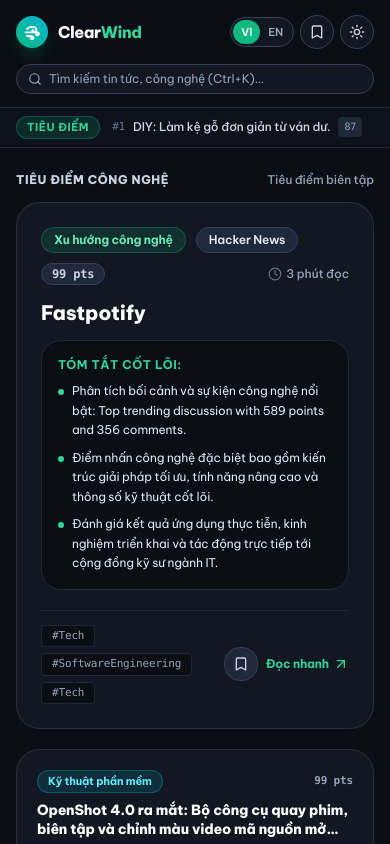
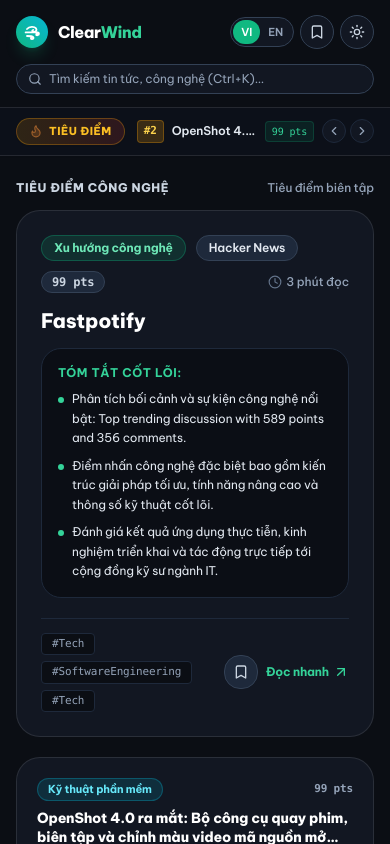
Before and after one commit to ClearWind9u/ClearWind-Tech-News, a Next.js app: page / in a window 390 px wide. Shown: the top 844 px of the page. Built offline with nearby package versions, Linux system fonts and the light colour scheme.

Commit message:
feat(ui): redesign Trending Ticker with strict hot score sorting, mobile auto-slider and navigation controls

```diff
--- a/components/TrendingTicker.tsx
+++ b/components/TrendingTicker.tsx
@@ -1,8 +1,9 @@
 'use client';
 
-import React from 'react';
+import React, { useState, useEffect } from 'react';
 import { NewsItem } from '../types/news';
 import { useBilingual } from './BilingualContext';
+import { Flame, ChevronLeft, ChevronRight, TrendingUp } from 'lucide-react';
 
 interface TrendingTickerProps {
   articles: NewsItem[];
@@ -11,34 +12,120 @@
 
 export const TrendingTicker: React.FC<TrendingTickerProps> = ({ articles, onSelectArticle }) => {
   const { lang, t } = useBilingual();
+  const [currentIndex, setCurrentIndex] = useState(0);
+  const [isPaused, setIsPaused] = useState(false);
 
-  if (!articles || articles.length === 0) return null;
+  // Strictly sort by hottest score
+  const topTrending = React.useMemo(() => {
+    if (!articles || articles.length === 0) return [];
+    return [...articles].sort((a, b) => b.hotScore - a.hotScore).slice(0, 8);
+  }, [articles]);
 
-  const topTrending = articles.slice(0, 5);
+  // Auto-cycle for mobile view every 4.5 seconds
+  useEffect(() => {
+    if (topTrending.length <= 1 || isPaused) return;
+    const timer = setInterval(() => {
+      setCurrentIndex((prev) => (prev + 1) % topTrending.length);
+    }, 4500);
+    return () => clearInterval(timer);
+  }, [topTrending.length, isPaused]);
+
+  if (topTrending.length === 0) return null;
+
+  const currentItem = topTrending[currentIndex];
+
+  const handlePrev = (e: React.MouseEvent) => {
+    e.stopPropagation();
+    setCurrentIndex((prev) => (prev - 1 + topTrending.length) % topTrending.length);
+  };
+
+  const handleNext = (e: React.MouseEvent) => {
+    e.stopPropagation();
+    setCurrentIndex((prev) => (prev + 1) % topTrending.length);
+  };
 
   return (
-    <div className="w-full bg-[#0E121B] border-y border-white/10 py-2 overflow-hidden mb-6">
-      <div className="max-w-7xl mx-auto px-4 sm:px-6 lg:px-8 flex items-center gap-3">
-        <div className="px-2.5 py-0.5 rounded-full bg-emerald-500/15 text-emerald-400 border border-emerald-500/30 text-[11px] font-bold shrink-0 uppercase tracking-wider">
-          {t.trendingNow}
+    <div
+      onMouseEnter={() => setIsPaused(true)}
+      onMouseLeave={() => setIsPaused(false)}
+      className="w-full bg-[#0D111A]/95 border-y border-white/10 py-2.5 mb-6 backdrop-blur-md relative z-20 shadow-sm"
+    >
+      <div className="max-w-7xl mx-auto px-4 sm:px-6 lg:px-8 flex items-center justify-between gap-3">
+        {/* Left Badge: Tiêu Điểm / Trending */}
+        <div className="flex items-center gap-1.5 px-3 py-1 rounded-full bg-gradient-to-r from-amber-500/15 via-orange-500/15 to-red-500/15 border border-amber-500/30 text-amber-400 text-[11px] font-extrabold shrink-0 uppercase tracking-wider shadow-sm">
+          <Flame className="w-3.5 h-3.5 text-orange-400 animate-pulse fill-orange-400/30" />
+          <span>{t.trendingNow}</span>
         </div>
 
-        <div className="flex items-center gap-6 overflow-x-auto scrollbar-none text-xs text-slate-300">
-          {topTrending.map((item, index) => (
+        {/* Mobile View: Dynamic Auto-Rotating Single Highlight with Navigation Controls */}
+        <div className="flex sm:hidden flex-1 items-center justify-between min-w-0 gap-2">
+          <button
+            onClick={() => onSelectArticle(currentItem)}
+            className="flex items-center gap-2 min-w-0 text-left hover:text-emerald-400 transition-colors"
+          >
+            <span className="font-mono text-[11px] font-black px-1.5 py-0.5 rounded bg-amber-500/20 text-amber-300 border border-amber-500/30 shrink-0">
+              #{currentIndex + 1}
+            </span>
+            <span className="text-xs font-semibold text-slate-200 truncate">
+              {lang === 'vi' ? currentItem.title_vi : currentItem.title_en}
+            </span>
+            <span className="text-[10px] font-mono text-emerald-400 bg-emerald-500/10 px-1.5 py-0.5 rounded border border-emerald-500/20 shrink-0">
+              {currentItem.hotScore} pts
+            </span>
+          </button>
+
+          <div className="flex items-center gap-1 shrink-0">
             <button
-              key={item.id}
-              onClick={() => onSelectArticle(item)}
-              className="flex items-center gap-2 shrink-0 hover:text-emerald-400 transition-colors text-left"
+              onClick={handlePrev}
+              className="p-1 rounded-lg bg-[#121722] text-slate-400 hover:text-white border border-slate-800 transition-colors"
+              title="Tin trước"
             >
-              <span className="font-mono text-slate-500 text-[11px]">#{index + 1}</span>
-              <span className="font-medium line-clamp-1 max-w-xs sm:max-w-md">
-                {lang === 'vi' ? item.title_vi : item.title_en}
-              </span>
-              <span className="text-[10px] text-slate-400 bg-slate-800 px-1.5 py-0.5 rounded font-mono">
-                {item.hotScore}
-              </span>
+              <ChevronLeft className="w-3.5 h-3.5" />
             </button>
-          ))}
+            <button
+              onClick={handleNext}
+              className="p-1 rounded-lg bg-[#121722] text-slate-400 hover:text-white border border-slate-800 transition-colors"
+              title="Tin tiếp theo"
+            >
+              <ChevronRight className="w-3.5 h-3.5" />
+            </button>
+          </div>
+        </div>
+
+        {/* Desktop View: Smooth Horizontal Ticker with Ranking Badges */}
+        <div className="hidden sm:flex items-center gap-6 overflow-x-auto scrollbar-none text-xs text-slate-300 flex-1">
+          {topTrending.map((item, index) => {
+            const isTopRank = index === 0;
+            const isSecondRank = index === 1;
+
+            return (
+              <button
+                key={item.id}
+                onClick={() => onSelectArticle(item)}
+                className="group flex items-center gap-2 shrink-0 hover:text-emerald-400 transition-colors text-left py-0.5"
+              >
+                <span
+                  className={`font-mono text-[10.5px] font-black px-1.5 py-0.5 rounded border transition-colors ${
+                    isTopRank
+                      ? 'bg-amber-500/20 text-amber-300 border-amber-500/40 shadow-sm'
+                      : isSecondRank
+                      ? 'bg-cyan-500/20 text-cyan-300 border-cyan-500/40'
+                      : 'bg-slate-800 text-slate-400 border-slate-700'
+                  }`}
+                >
+                  #{index + 1}
+                </span>
+
+                <span className="font-medium text-slate-200 group-hover:text-emerald-300 transition-colors line-clamp-1 max-w-xs md:max-w-sm lg:max-w-md">
+                  {lang === 'vi' ? item.title_vi : item.title_en}
+                </span>
+
+                <span className="text-[10px] text-emerald-400 font-mono bg-[#121722] px-1.5 py-0.5 rounded border border-slate-800 shrink-0 font-semibold group-hover:border-emerald-500/40">
+                  {item.hotScore} pts
+                </span>
+              </button>
+            );
+          })}
         </div>
       </div>
     </div>
```
